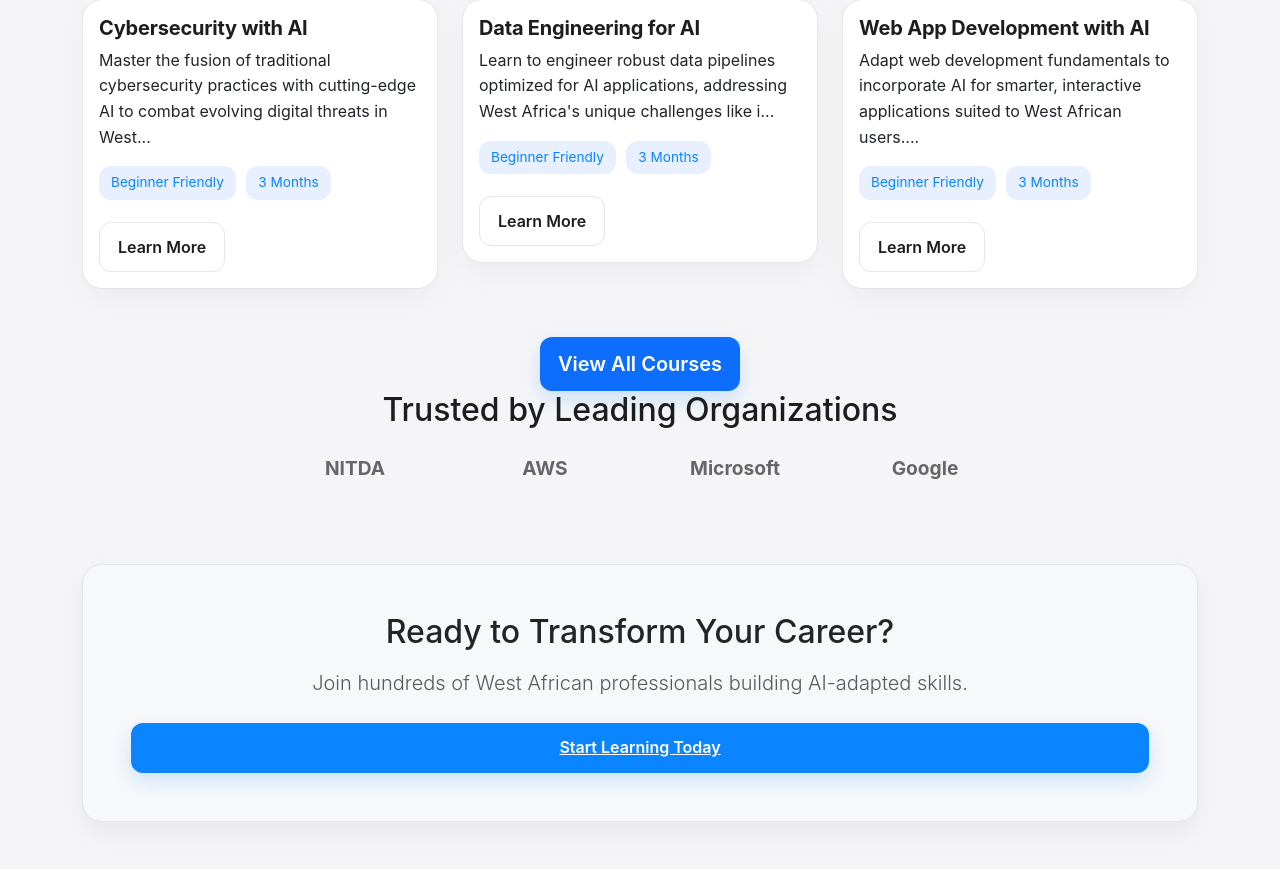
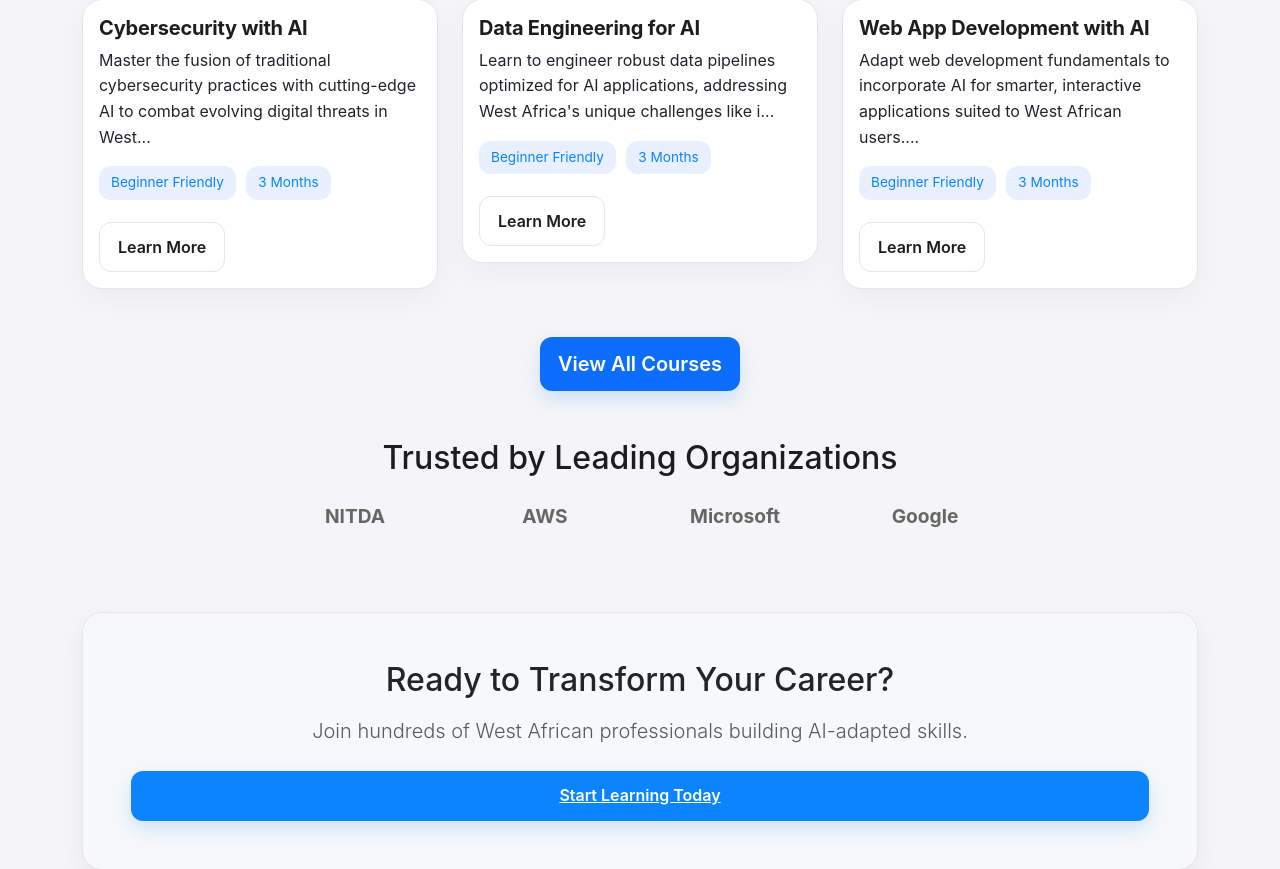
Before and after one commit to ndmx/upscale, a Flask app: page / in a window 1280 px wide. Shown: the part 1448-2317 px from the top of the page. Run offline with Flask 3, Linux system fonts and the light colour scheme; data comes from the database, SQL or seed files in the repository.

Commit message:
Add spacing above partners section

```diff
--- a/templates/index.html
+++ b/templates/index.html
@@ -122,7 +122,7 @@
     </div>
 
     <!-- Partners Section -->
-    <div class="partners-section">
+    <div class="partners-section mt-5">
         <div class="container">
             <h2 class="text-center mb-4">Trusted by Leading Organizations</h2>
             <div class="row align-items-center justify-content-center">
```
